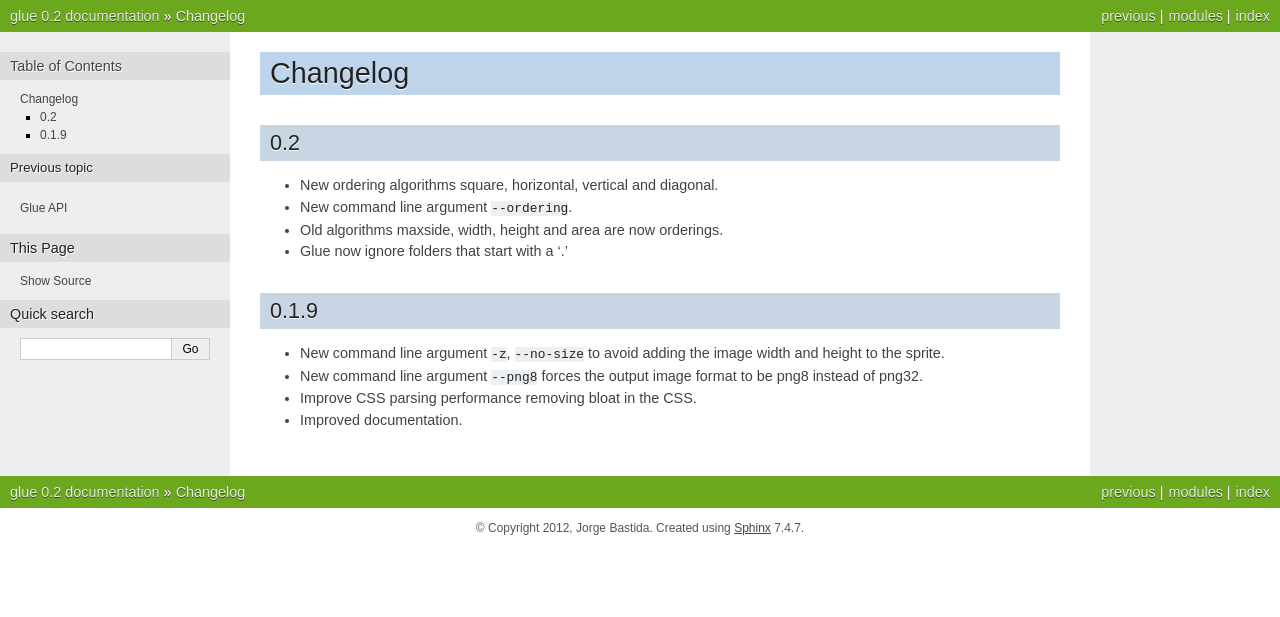
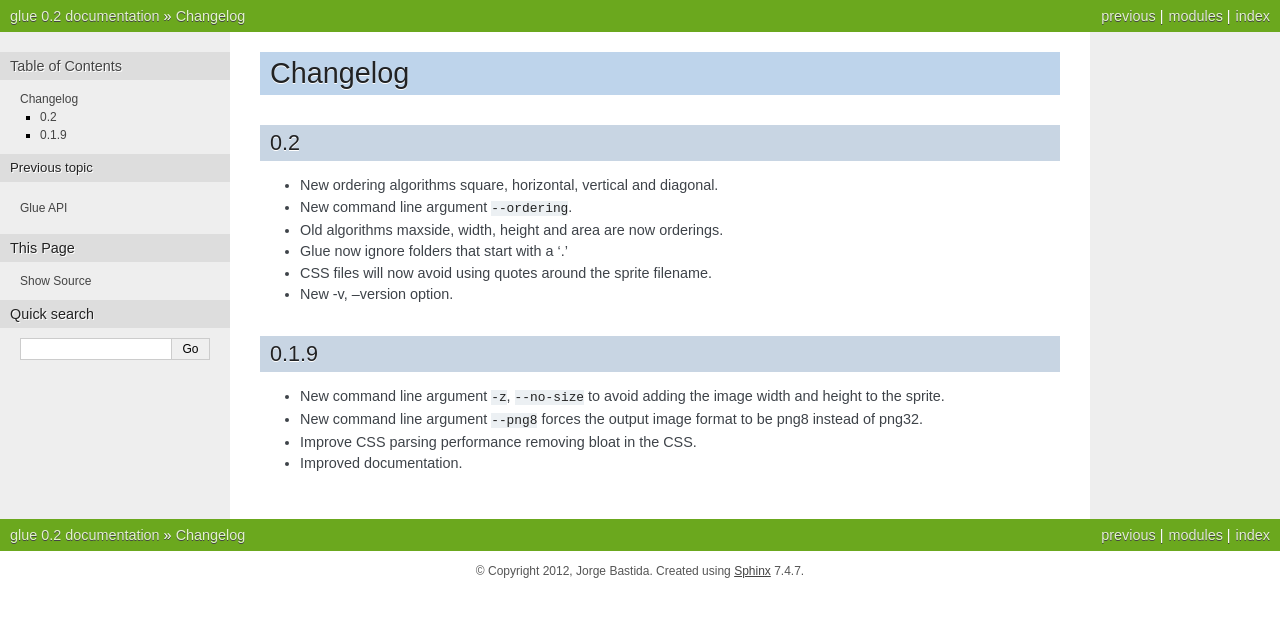
Before and after one commit to jorgebastida/glue, a Sphinx documentation site: the page built from docs/changelog.rst, in a window 1280 px wide. Shown: the top 617 px of the page. Built offline with Sphinx 7.4.7, drawn with Linux system fonts in a browser that asks for light colours; the version number is read from the project's files by our own code.

Commit message:
Update the changelog

```diff
--- a/docs/changelog.rst
+++ b/docs/changelog.rst
@@ -7,6 +7,9 @@ Changelog
 * New command line argument ``--ordering``.
 * Old algorithms maxside, width, height and area are now orderings.
 * Glue now ignore folders that start with a '.'
+* CSS files will now avoid using quotes around the sprite filename.
+* New -v, --version option.
+
 
 
 0.1.9
```
